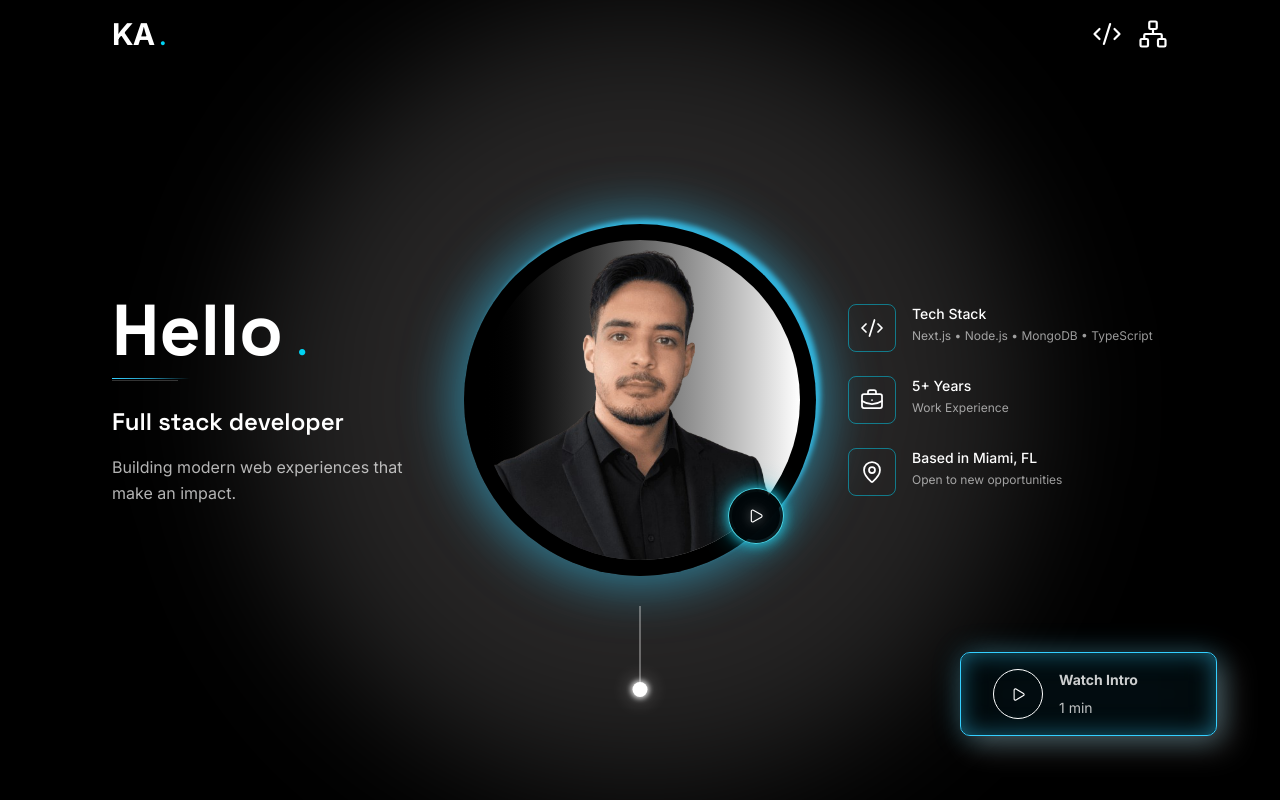
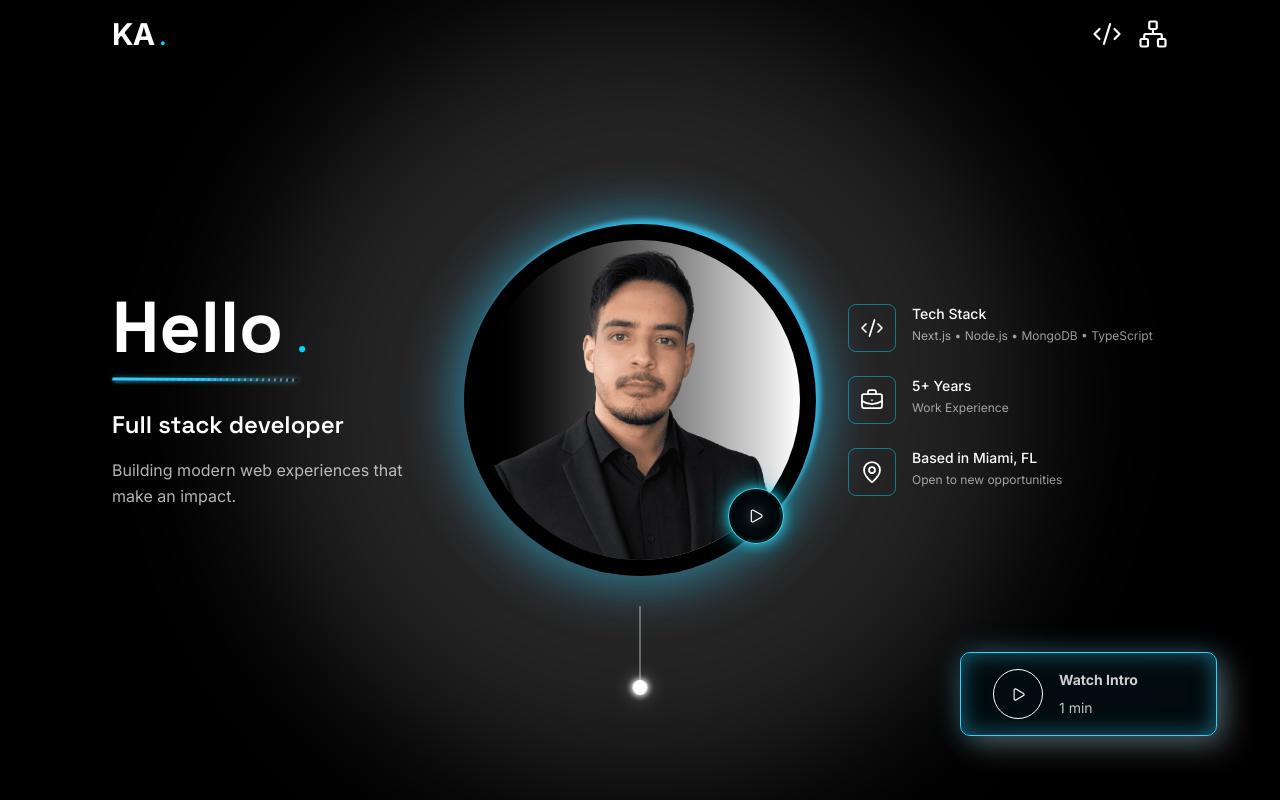
Before and after one commit to KelvinArias/Resume, a Next.js app: page / in a window 1280 px wide. Shown: the top 800 px of the page. Built offline with nearby package versions, Linux system fonts and the light colour scheme.

Commit message:
Refine home underline and scroll cue

```diff
--- a/app/components/HeroText.tsx
+++ b/app/components/HeroText.tsx
@@ -14,10 +14,7 @@ export default function HeroText({ title, subtitle, paragraph }: Readonly<HeroTe
           <h1 className="text-7xl font-bold text-white leading-none">{title}</h1>
           <span className="text-5xl text-cyan-400">.</span>
         </div>
-        <div className="relative h-[4px] w-[78px]">
-          <div className="absolute left-0 top-0 h-px w-full bg-gradient-to-r from-[#34CFFF] via-[#34CFFF]/70 to-transparent" />
-          <div className="absolute left-0 top-[2px] h-px w-[66px] bg-white/20 blur-[0.5px]" />
-        </div>
+        <div className="hero-brush-line" />
       </div>
 
       <div className="flex flex-col gap-4 max-w-md lg:max-w-xs">
--- a/app/globals.css
+++ b/app/globals.css
@@ -42,6 +42,58 @@ h6 {
   font-family: 'Space Grotesk', sans-serif;
 }
 
+.hero-brush-line {
+  position: relative;
+  width: 190px;
+  height: 10px;
+}
+
+.hero-brush-line::before,
+.hero-brush-line::after {
+  content: "";
+  position: absolute;
+  left: 0;
+  pointer-events: none;
+}
+
+.hero-brush-line::before {
+  top: 3px;
+  width: 186px;
+  height: 3px;
+  border-radius: 999px;
+  background:
+    linear-gradient(90deg, #34cfff 0%, rgba(52, 207, 255, 0.9) 48%, rgba(52, 207, 255, 0.18) 86%, transparent 100%),
+    repeating-linear-gradient(90deg, rgba(255, 255, 255, 0.45) 0 2px, transparent 2px 6px);
+  box-shadow: 0 0 5px rgba(52, 207, 255, 0.55);
+  filter: blur(0.2px);
+  transform: rotate(0.35deg) skewX(-8deg);
+}
+
+.hero-brush-line::after {
+  top: 5px;
+  width: 160px;
+  height: 2px;
+  border-radius: 999px;
+  background: linear-gradient(90deg, rgba(52, 207, 255, 0.42), rgba(52, 207, 255, 0.14), transparent 92%);
+  filter: blur(1.3px);
+  transform: translateX(2px) rotate(-0.6deg);
+}
+
+.scroll-glow-dot {
+  animation: scroll-dot-float 1.45s ease-in-out infinite;
+}
+
+@keyframes scroll-dot-float {
+  0%,
+  100% {
+    transform: translate(-50%, -2px);
+  }
+
+  50% {
+    transform: translate(-50%, 8px);
+  }
+}
+
 /* Custom gradient radial background */
 @supports (background: radial-gradient(circle, var(--gradient-color-stop))) {
   .bg-gradient-radial {
--- a/app/home/ScrollDown.tsx
+++ b/app/home/ScrollDown.tsx
@@ -2,7 +2,7 @@ export default function ScrollDown() {
   return (
     <div className="pointer-events-none absolute bottom-[79px] left-1/2 hidden h-[115px] w-[100px] -translate-x-1/2 lg:block">
       <div className="absolute left-1/2 top-0 h-[82px] w-px -translate-x-1/2 bg-white/65" />
-      <div className="absolute left-1/2 top-[76px] h-[15px] w-[15px] -translate-x-1/2 rounded-full bg-white shadow-[0_0_5px_2px_rgba(255,255,255,0.75),0_0_18px_4px_rgba(255,255,255,0.25)]" />
+      <div className="scroll-glow-dot absolute left-1/2 top-[76px] h-[15px] w-[15px] rounded-full bg-white shadow-[0_0_5px_2px_rgba(255,255,255,0.75),0_0_18px_4px_rgba(255,255,255,0.25)]" />
     </div>
   );
 }
```
